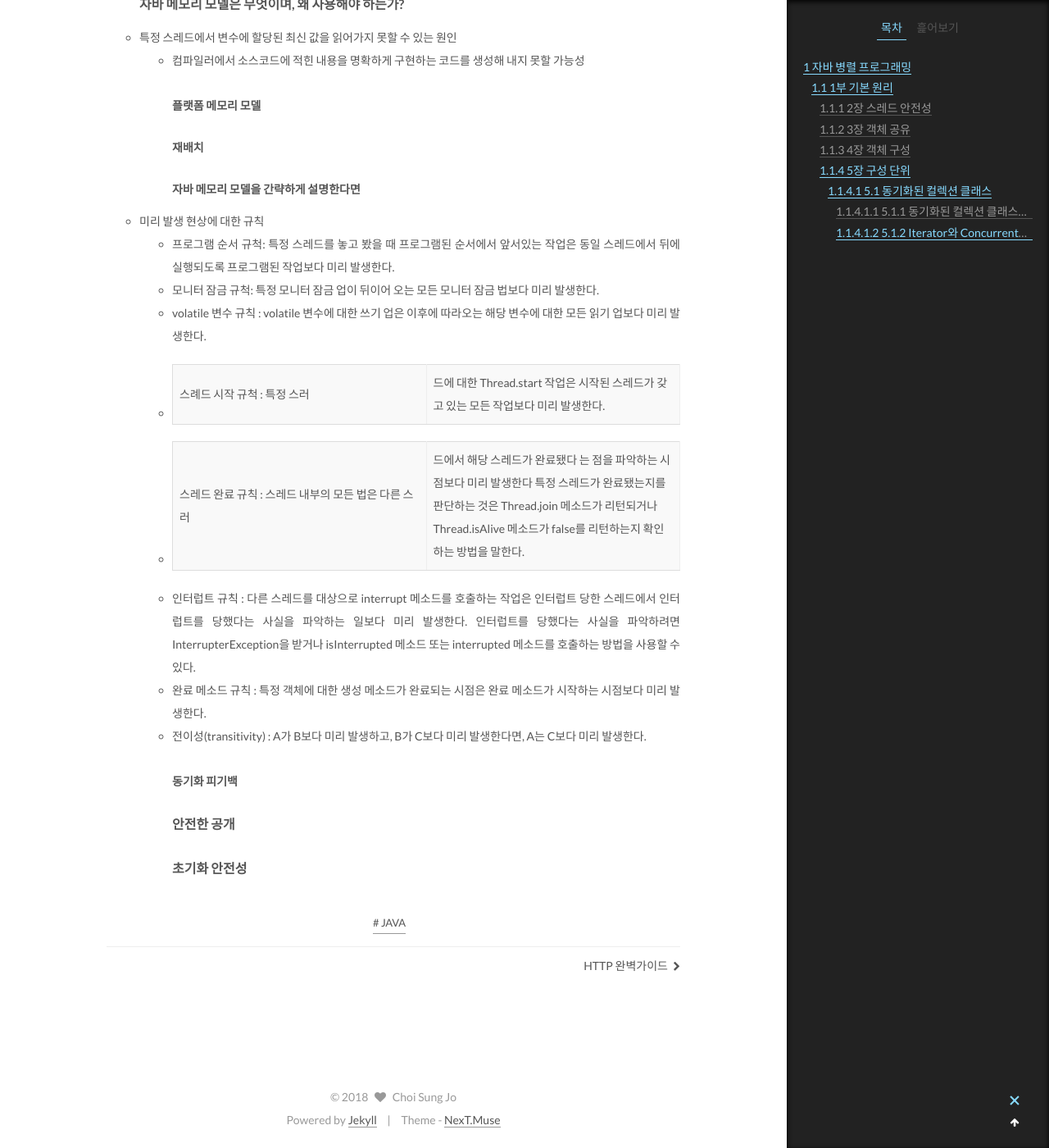
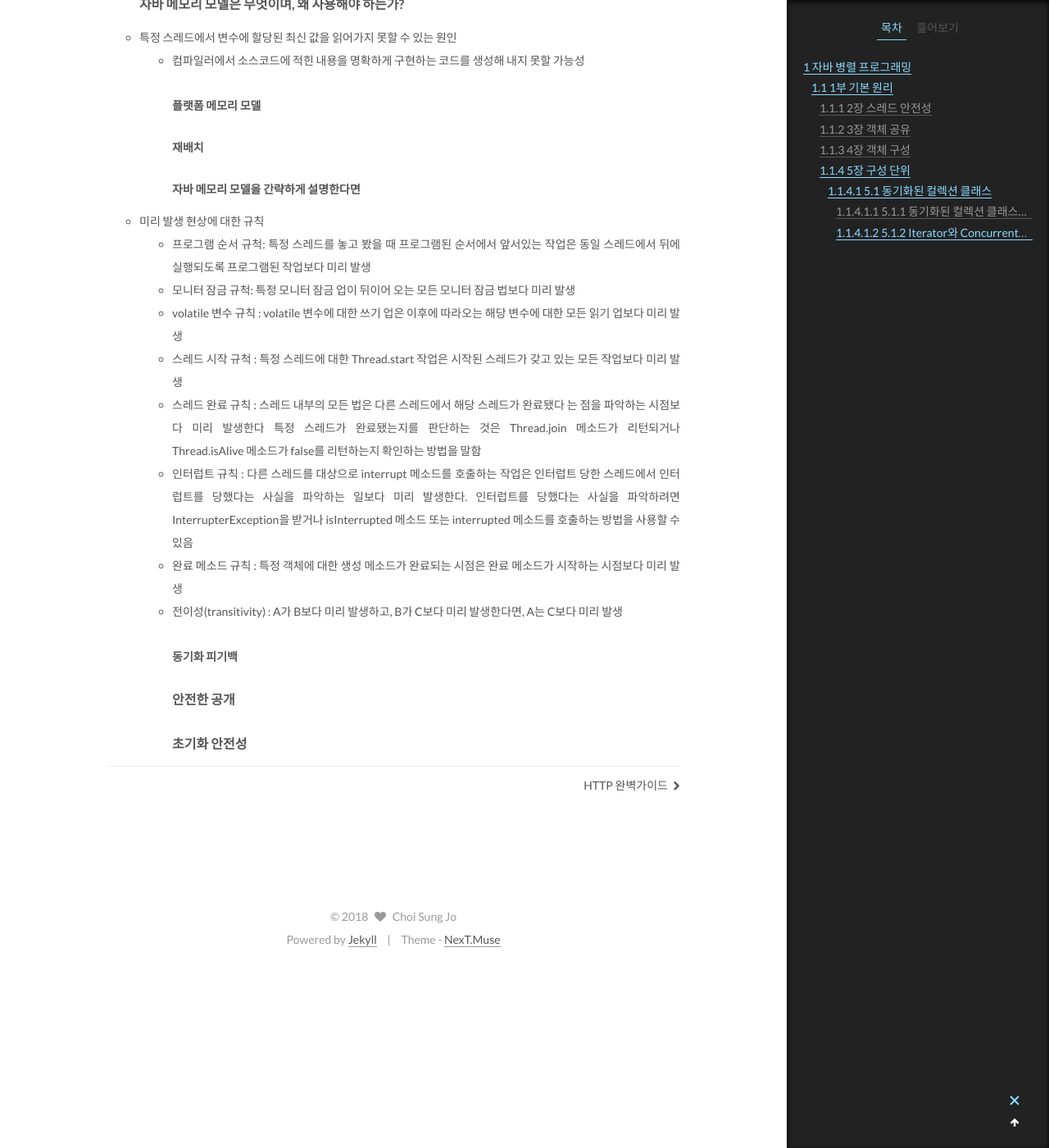
Before and after one commit to csj4032/csj4032.github.io, a Jekyll site: the page built from _posts/2018-01-21-자바병렬프로그래밍.md, in a window 1280 px wide and 1400 px high, scrolled down 32712 px. Shown: the whole window at 82% size. Built offline with Jekyll 4.4.1, drawn with Linux system fonts in a browser that asks for light colours; some of the changed text lies outside the part shown.

```diff
--- a/_posts/2018-01-21-자바병렬프로그래밍.md
+++ b/_posts/2018-01-21-자바병렬프로그래밍.md
@@ -1,12 +1,3 @@
----
-title: 자바 병렬 프로그래밍
-description: 자바 병렬 프로그래밍 책 정리
-categories:
- - book
-tags:
- - JAVA
----
-
 # 자바 병렬 프로그래밍
 
 ### 1장 개요
@@ -855,14 +846,14 @@ public class TimedRun {
 ##### 재배치
 ##### 자바 메모리 모델을 간략하게 설명한다면
 * 미리 발생 현상에 대한 규칙
-  * 프로그램 순서 규척: 특정 스레드를 놓고 봤을 때 프로그램된 순서에서 앞서있는 작업은 동일 스레드에서 뒤에 실행되도록 프로그램된 작업보다 미리 발생한다.
-  * 모니터 잠금 규척: 특정 모니터 잠금 업이 뒤이어 오는 모든 모니터 잠금 법보다 미리 발생한다.
-  * volatile 변수 규칙 : volatile 변수에 대한 쓰기 업은 이후에 따라오는 해당 변수에 대한 모든 읽기 업보다 미리 발생한다.
-  * 스례드 시작 규척 : 특정 스러|드에 대한 Thread.start 작업은 시작된 스레드가 갖고 있는 모든 작업보다 미리 발생한다.
-  * 스레드 완료 규칙 : 스레드 내부의 모든 법은 다른 스러|드에서 해당 스레드가 완료됐다 는 점을 파악하는 시점보다 미리 발생한다 특정 스레드가 완료됐는지를 판단하는 것은 Thread.join 메소드가 리턴되거나 Thread.isAlive 메소드가 false를 리턴하는지 확인하는 방법을 말한다.
-  * 인터럽트 규칙 : 다른 스레드를 대상으로 interrupt 메소드를 호출하는 작업은 인터럽트 당한 스레드에서 인터럽트를 당했다는 사실을 파악하는 일보다 미리 발생한다. 인터럽트를 당했다는 사실을 파악하려면 InterrupterException을 받거나 isInterrupted 메소드 또는 interrupted 메소드를 호출하는 방법을 사용할 수 있다.
-  * 완료 메소드 규칙 : 특정 객체에 대한 생성 메소드가 완료되는 시점은 완료 메소드가 시작하는 시점보다 미리 발생한다.
-  * 전이성(transitivity) : A가 B보다 미리 발생하고, B가 C보다 미리 발생한다면, A는 C보다 미리 발생한다.
+  * 프로그램 순서 규척: 특정 스레드를 놓고 봤을 때 프로그램된 순서에서 앞서있는 작업은 동일 스레드에서 뒤에 실행되도록 프로그램된 작업보다 미리 발생
+  * 모니터 잠금 규척: 특정 모니터 잠금 업이 뒤이어 오는 모든 모니터 잠금 법보다 미리 발생
+  * volatile 변수 규칙 : volatile 변수에 대한 쓰기 업은 이후에 따라오는 해당 변수에 대한 모든 읽기 업보다 미리 발생
+  * 스레드 시작 규척 : 특정 스레드에 대한 Thread.start 작업은 시작된 스레드가 갖고 있는 모든 작업보다 미리 발생
+  * 스레드 완료 규칙 : 스레드 내부의 모든 법은 다른 스레드에서 해당 스레드가 완료됐다 는 점을 파악하는 시점보다 미리 발생한다 특정 스레드가 완료됐는지를 판단하는 것은 Thread.join 메소드가 리턴되거나 Thread.isAlive 메소드가 false를 리턴하는지 확인하는 방법을 말함
+  * 인터럽트 규칙 : 다른 스레드를 대상으로 interrupt 메소드를 호출하는 작업은 인터럽트 당한 스레드에서 인터럽트를 당했다는 사실을 파악하는 일보다 미리 발생한다. 인터럽트를 당했다는 사실을 파악하려면 InterrupterException을 받거나 isInterrupted 메소드 또는 interrupted 메소드를 호출하는 방법을 사용할 수 있음
+  * 완료 메소드 규칙 : 특정 객체에 대한 생성 메소드가 완료되는 시점은 완료 메소드가 시작하는 시점보다 미리 발생
+  * 전이성(transitivity) : A가 B보다 미리 발생하고, B가 C보다 미리 발생한다면, A는 C보다 미리 발생
 ##### 동기화 피기백
 #### 안전한 공개
 #### 초기화 안전성
```
Also changed, not shown: about/index.md (+4 -2 lines).
